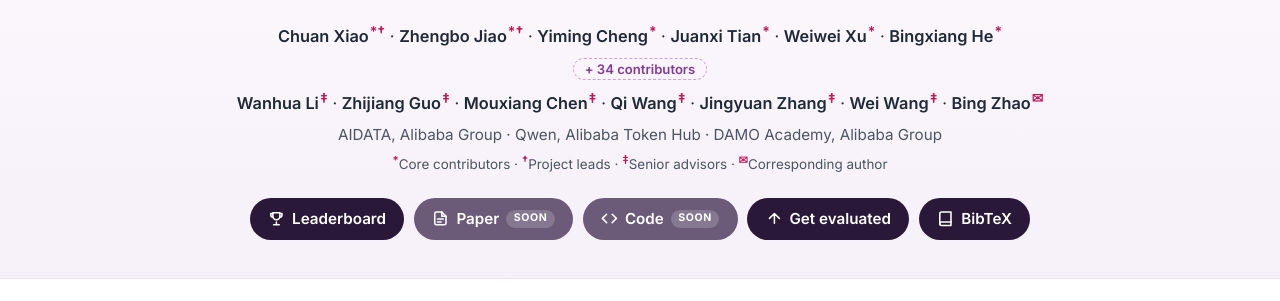
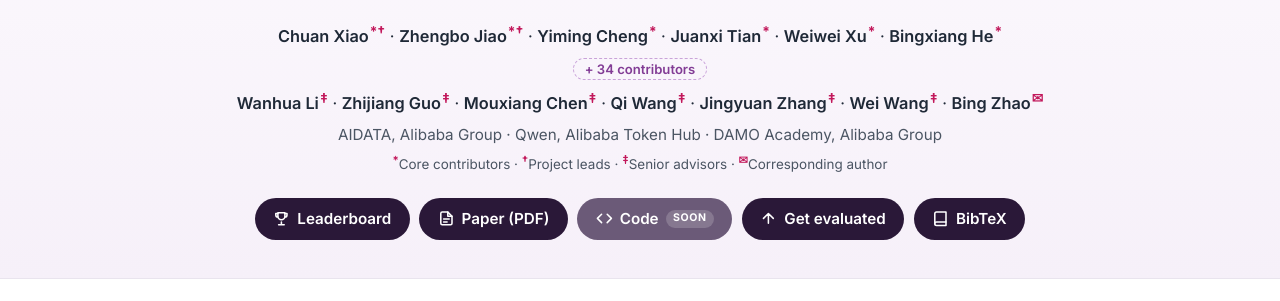
Before and after one commit to OpenEnvision/Spec2Repo, a plain HTML site: page index.html in a window 1280 px wide. Shown: the part 207-508 px from the top of the page. Drawn offline with nearby package versions, Linux system fonts and the light colour scheme.

Commit message:
Add Spec2Repo.pdf and move project page to OpenEnvision/Spec2Repo

```diff
--- a/index.html
+++ b/index.html
@@ -83,9 +83,9 @@
       <svg viewBox="0 0 24 24" fill="none" stroke="currentColor" stroke-width="2.2" stroke-linecap="round" stroke-linejoin="round"><path d="M8 21h8M12 17v4M7 4h10v5a5 5 0 0 1-10 0V4z"/><path d="M17 5h3v2a3 3 0 0 1-3 3M7 5H4v2a3 3 0 0 0 3 3"/></svg>
       <span>Leaderboard</span>
     </a>
-    <a class="button soon" href="#" aria-disabled="true" title="Link will be added on release">
+    <a class="button" href="Spec2Repo.pdf" target="_blank" rel="noopener">
       <svg viewBox="0 0 24 24" fill="none" stroke="currentColor" stroke-width="2.2" stroke-linecap="round" stroke-linejoin="round"><path d="M14 3H6a2 2 0 0 0-2 2v14a2 2 0 0 0 2 2h12a2 2 0 0 0 2-2V9z"/><path d="M14 3v6h6M8 13h8M8 17h5"/></svg>
-      <span>Paper</span><span class="soon-tag">soon</span>
+      <span>Paper (PDF)</span>
     </a>
     <a class="button soon" href="#" aria-disabled="true" title="Link will be added on release">
       <svg viewBox="0 0 24 24" fill="none" stroke="currentColor" stroke-width="2.2" stroke-linecap="round" stroke-linejoin="round"><path d="M16 18l6-6-6-6M8 6l-6 6 6 6"/></svg>
```
Also changed, not shown: 2 other files.
